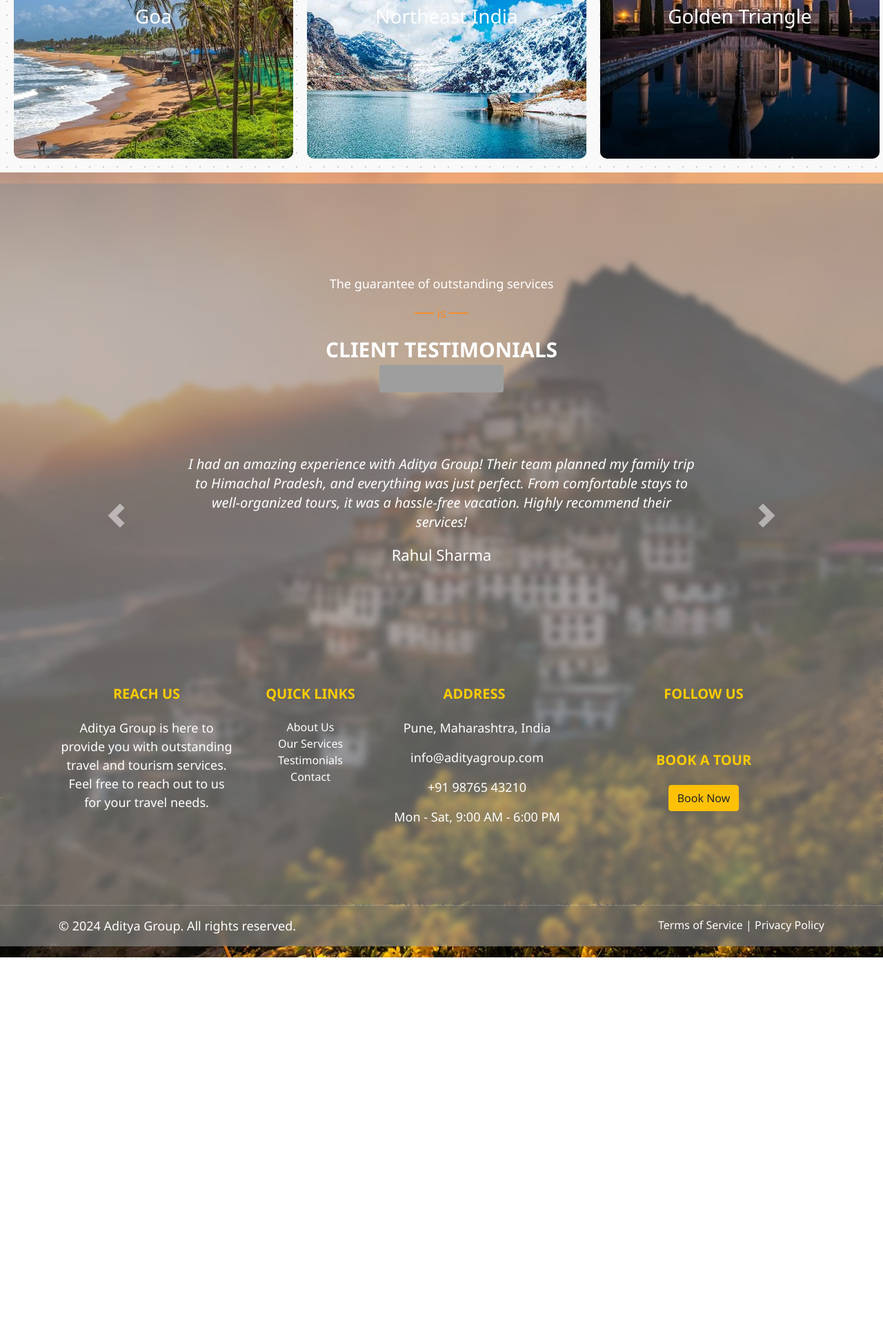
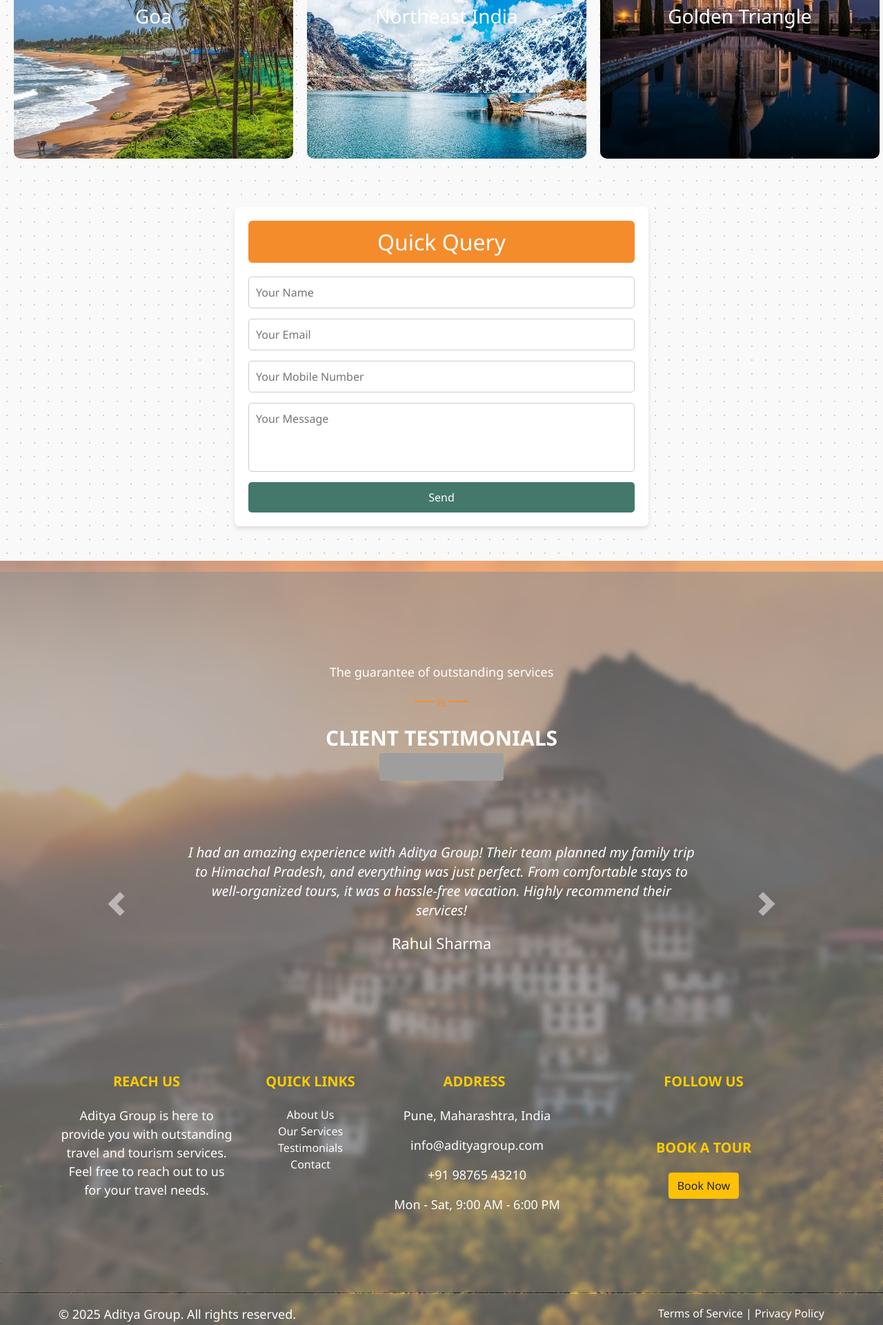
Before and after one commit to adityaghumatkar/aditya-group, a FastAPI app: page / in a window 1280 px wide. Shown: the part 3788-5709 px from the top of the page at 69% size. Before the commit the page ends 5176 px from the top, so only its background shows below. Run offline with FastAPI, Linux system fonts and the light colour scheme; grey boxes are pictures that could not be loaded.

Commit message:
about us and query added

```diff
--- a/static/css/styles.css
+++ b/static/css/styles.css
@@ -895,3 +895,54 @@ p {
         padding: 10px 0;
     }
 }
+
+/*Query section*/
+.query-section {
+    max-width: 600px;
+    margin: 50px auto;
+    padding: 20px;
+    background-color: #fff;
+    border-radius: 8px;
+    box-shadow: 0 4px 6px rgba(0, 0, 0, 0.1);
+  }
+  .query-section h2 {
+    text-align: center;
+    /* color: #333; */
+    margin-bottom: 20px;
+  }
+  .query-heading{
+    background-color: #f48c2c;
+    color: white;
+    padding: 2%;
+    border-radius: 6px;
+  }
+  .query-section form {
+    display: flex;
+    flex-direction: column;
+    gap: 15px;
+  }
+  .query-section input,
+  .query-section textarea {
+    width: 100%;
+    padding: 10px;
+    border: 1px solid #ccc;
+    border-radius: 5px;
+    font-size: 16px;
+  }
+  .query-section textarea {
+    resize: none;
+    height: 100px;
+  }
+  .query-section button {
+    padding: 10px 20px;
+    background-color: #44786b;
+    color: white;
+    font-size: 16px;
+    border: none;
+    border-radius: 5px;
+    cursor: pointer;
+    transition: background-color 0.3s ease;
+  }
+  .query-section button:hover {
+    background-color: #f48c2c;
+  }
--- a/static/js/script.js
+++ b/static/js/script.js
@@ -1,4 +1,4 @@
 function flipCard(element) {
-    const card = element.querySelector('.card');
-    card.classList.toggle('is-flipped');
+  const card = element.querySelector(".card");
+  card.classList.toggle("is-flipped");
 }
--- a/templates/about.html
+++ b/templates/about.html
@@ -33,7 +33,7 @@
     </section>
 
     <footer>
-        <p>&copy; 2024Aditya Group. All Rights Reserved.</p>
+        <p>&copy; 2025 Aditya Group. All Rights Reserved.</p>
     </footer>
 </body>
 </html>
--- a/templates/index.html
+++ b/templates/index.html
@@ -56,7 +56,7 @@
                         <a class="nav-link" href="#">Our Hotels</a>
                     </li>
                     <li class="nav-item dropdown">
-                        <a class="nav-link dropdown-toggle" href="#" id="aboutDropdown" role="button"
+                        <a class="nav-link dropdown-toggle" href="#reach-us" id="aboutDropdown" role="button"
                             data-bs-toggle="dropdown">About Us</a>
                         <ul class="dropdown-menu">
                             <li><a class="dropdown-item" href="#">Mission</a></li>
@@ -87,8 +87,8 @@
             <div class="underline-container"></div>
             <h1 class="text-center contaner-main-sub-heading">We are professional planners for <br>your vacations.</h1>
             <div class="btn-container">
-                <a href="about.html" class="btn btn-lg btn-custom ">Explore Our Packages</a>
-                <a href="about.html" class="btn btn-lg btn-custom ">About us</a>
+                <a href="#destination-grid" class="btn btn-lg btn-custom">Explore Our Packages</a>
+                <a href="#reach-us" class="btn btn-lg btn-custom ">About us</a>
             </div>
         </div>
     </div>
@@ -149,7 +149,7 @@
                             Leh Ladakh (J&K), Himachal Pradesh, Agra (U.P.), Rajasthan, Amritsar (Chandigarh), Delhi
                             etc. We provide many travel services such as airline ticketing, hotel booking, car & coach
                             rentals etc.</p>
-                        <a href="about.html" class="btn btn-lg btn-custom">About us</a>
+                        <a href="#reach-us" class="btn btn-lg btn-custom">About us</a>
                 </div>
             </div>
         </div>
@@ -175,7 +175,8 @@
                 </div>
                 <div>
                     <h4 class="about-us-info-sub-heading">Houseboat Service in Kerala</h4>
-                    <p class="about-us-info-text">Discover the best of Kerala backwater scenery with our Boat Services.</p>
+                    <p class="about-us-info-text">Discover the best of Kerala backwater scenery with our Boat Services.
+                    </p>
                 </div>
             </div>
         </div>
@@ -227,7 +228,8 @@
                 </div>
                 <div>
                     <h4 class="about-us-info-sub-heading">Forest trekking and camping</h4>
-                    <p class="about-us-info-text">If you are looking for camping tours in India then we have the best camping packages.</p>
+                    <p class="about-us-info-text">If you are looking for camping tours in India then we have the best
+                        camping packages.</p>
                 </div>
             </div>
             <div class="col-md-4 p-3 d-flex align-items-center">
@@ -253,7 +255,7 @@
         <h3 class="seperator-heading about-us-info-sub-heading">Lets Go now . . . Explore and Travel</h3>
     </div>
 
-    <div class="card-grid card-container-flip-main">
+    <div id="destination-grid" class="card-grid card-container-flip-main">
         <div class="card-container-flip">
             <div class="card-flip">
                 <div class="card-front-flip uttarakhand">
@@ -263,7 +265,7 @@
                     <p>
                         Haridwar | Rishikesh | Dehradun | Mussoorie | Auli |Nainital | Ranikhet | Kausani | Almora | Jim
                         Corbett | Char Dham Yatra | Do Dham Yatra | Yamnotri | Gangotri | Kedarnath | Badrinath</p>
-                    <a href="about.html" class="btn btn-lg btn-custom-explore">Explore</a>
+                    <a href="#query-sectio-id" class="btn btn-lg btn-custom-explore">Explore</a>
                 </div>
 
             </div>
@@ -277,7 +279,7 @@
                     <p>
                         Leh | Pangong | Nubra | Tsomoriri | Kargil
                     </p>
-                    <a href="about.html" class="btn btn-lg btn-custom-explore">Explore</a>
+                    <a href="#query-sectio-id" class="btn btn-lg btn-custom-explore">Explore</a>
                 </div>
 
             </div>
@@ -291,7 +293,7 @@
                     <p>
                         Shimla | Manali | Dharamsala | Dalhousie | Amritsar | Chandigarh | Kinnaur | Spiti Valley
                     </p>
-                    <a href="about.html" class="btn btn-lg btn-custom-explore">Explore</a>
+                    <a href="#query-sectio-id" class="btn btn-lg btn-custom-explore">Explore</a>
                 </div>
 
             </div>
@@ -305,7 +307,7 @@
                     <p>
                         Jaipur | Ranthambore | Ajmer | Pushkar |Jodhpur | Jaisalmer | Udaipur | Mt. Abu | Bikaner
                     </p>
-                    <a href="about.html" class="btn btn-lg btn-custom-explore">Explore</a>
+                    <a href="#query-sectio-id" class="btn btn-lg btn-custom-explore">Explore</a>
                 </div>
 
             </div>
@@ -319,7 +321,7 @@
                     <p>
                         Jammu | Katra | Patnitop | Pahalgam | Srinagar | Gulmarg | Sonmarg
                     </p>
-                    <a href="about.html" class="btn btn-lg btn-custom-explore">Explore</a>
+                    <a href="#query-sectio-id" class="btn btn-lg btn-custom-explore">Explore</a>
                 </div>
 
             </div>
@@ -333,7 +335,7 @@
                     <p>
                         Cochin | Munnar | Cheyyappara |Thekkady | Alleppey
                     </p>
-                    <a href="about.html" class="btn btn-lg btn-custom-explore">Explore</a>
+                    <a href="#query-sectio-id" class="btn btn-lg btn-custom-explore">Explore</a>
                 </div>
 
             </div>
@@ -347,7 +349,7 @@
                     <p>
                         North Goa | South Goa
                     </p>
-                    <a href="about.html" class="btn btn-lg btn-custom-explore">Explore</a>
+                    <a href="#query-sectio-id" class="btn btn-lg btn-custom-explore">Explore</a>
                 </div>
 
             </div>
@@ -361,7 +363,7 @@
                     <p>
                         Meghalaya | Shillong | Guwahati | Cheerapunji | Sikkim | Gangtok | Darjeeling
                     </p>
-                    <a href="about.html" class="btn btn-lg btn-custom-explore">Explore</a>
+                    <a href="#query-sectio-id" class="btn btn-lg btn-custom-explore">Explore</a>
                 </div>
 
             </div>
@@ -375,11 +377,22 @@
                     <p>
                         Delhi-Agra-Jaipur
                     </p>
-                    <a href="about.html" class="btn btn-lg btn-custom-explore">Explore</a>
+                    <a href="#query-sectio-id" class="btn btn-lg btn-custom-explore">Explore</a>
                 </div>
 
             </div>
         </div>
+    </div>
+
+    <div id="query-sectio-id" class="query-section">
+        <h2 class="query-heading">Quick Query</h2>
+        <form>
+            <input type="text" name="name" placeholder="Your Name" required>
+            <input type="email" name="email" placeholder="Your Email" required>
+            <input type="tel" name="mobile-number" placeholder="Your Mobile Number">
+            <textarea name="message" placeholder="Your Message" required></textarea>
+            <button type="submit">Send</button>
+        </form>
     </div>
 
     <footer class="footer text-white">
@@ -398,40 +411,54 @@
                     <div class="heading white-heading">
                         Client Testimonials
                     </div>
-                    <div id="testimonial4" class="carousel slide testimonial4_indicators testimonial4_control_button thumb_scroll_x swipe_x" data-ride="carousel" data-pause="hover" data-interval="5000" data-duration="2000">
+                    <div id="testimonial4"
+                        class="carousel slide testimonial4_indicators testimonial4_control_button thumb_scroll_x swipe_x"
+                        data-ride="carousel" data-pause="hover" data-interval="5000" data-duration="2000">
 
                         <div class="carousel-inner" role="listbox">
                             <div class="carousel-item active">
                                 <div class="testimonial4_slide">
 
-                                    <p>I had an amazing experience with Aditya Group! Their team planned my family trip to Himachal Pradesh, and everything was just perfect. From comfortable stays to well-organized tours, it was a hassle-free vacation. Highly recommend their services!</p>
+                                    <p>I had an amazing experience with Aditya Group! Their team planned my family trip
+                                        to Himachal Pradesh, and everything was just perfect. From comfortable stays to
+                                        well-organized tours, it was a hassle-free vacation. Highly recommend their
+                                        services!</p>
                                     <h4>Rahul Sharma</h4>
                                 </div>
                             </div>
                             <div class="carousel-item">
                                 <div class="testimonial4_slide">
-                                    <p>Aditya Group's houseboat service in Kerala was magical. The serene backwaters, delicious food, and the warm hospitality made it an unforgettable experience. Can't wait to book with them again!</p>
+                                    <p>Aditya Group's houseboat service in Kerala was magical. The serene backwaters,
+                                        delicious food, and the warm hospitality made it an unforgettable experience.
+                                        Can't wait to book with them again!</p>
                                     <h4>Sneha Nair</h4>
                                 </div>
                             </div>
                             <div class="carousel-item">
                                 <div class="testimonial4_slide">
 
-                                    <p>Our group tour to Rajasthan was an absolute delight. The itinerary was well thought out, and the team ensured we covered all the major attractions without feeling rushed. Kudos to Aditya Group for their excellent service!</p>
+                                    <p>Our group tour to Rajasthan was an absolute delight. The itinerary was well
+                                        thought out, and the team ensured we covered all the major attractions without
+                                        feeling rushed. Kudos to Aditya Group for their excellent service!</p>
                                     <h4>Arjun Patel</h4>
                                 </div>
                             </div>
                             <div class="carousel-item">
                                 <div class="testimonial4_slide">
 
-                                    <p>The honeymoon package to Leh Ladakh was simply breathtaking. The scenic views, cozy accommodations, and personalized touches made our trip extra special. Thank you, Aditya Group, for the memories!</p>
+                                    <p>The honeymoon package to Leh Ladakh was simply breathtaking. The scenic views,
+                                        cozy accommodations, and personalized touches made our trip extra special. Thank
+                                        you, Aditya Group, for the memories!</p>
                                     <h4>Priya Deshmukh</h4>
                                 </div>
                             </div>
                             <div class="carousel-item">
                                 <div class="testimonial4_slide">
 
-                                    <p>I booked an educational tour for my students through Aditya Group, and they managed everything so professionally. The kids had a wonderful learning experience, and the trip was safe and well-organized. Will definitely use their services again</p>
+                                    <p>I booked an educational tour for my students through Aditya Group, and they
+                                        managed everything so professionally. The kids had a wonderful learning
+                                        experience, and the trip was safe and well-organized. Will definitely use their
+                                        services again</p>
                                     <h4>Rohan Mehta</h4>
                                 </div>
                             </div>
@@ -449,16 +476,17 @@
             <div class="container py-5">
                 <div class="row">
                     <!-- Reach Us -->
-                    <div class="col-md-3">
+                    <div id="reach-us" class="col-md-3">
                         <h5 class="text-uppercase mb-4 font-weight-bold">Reach Us</h5>
-                        <p>Aditya Group is here to provide you with outstanding travel and tourism services. Feel free to reach out to us for your travel needs.</p>
+                        <p>Aditya Group is here to provide you with outstanding travel and tourism services. Feel free
+                            to reach out to us for your travel needs.</p>
                     </div>
 
                     <!-- Quick Links -->
                     <div class="col-md-2">
                         <h5 class="text-uppercase mb-4 font-weight-bold">Quick Links</h5>
                         <ul class="list-unstyled">
-                            <li><a href="#about" class="text-white text-decoration-none">About Us</a></li>
+                            <li><a href="#reach-us" class="text-white text-decoration-none">About Us</a></li>
                             <li><a href="#services" class="text-white text-decoration-none">Our Services</a></li>
                             <li><a href="#testimonials" class="text-white text-decoration-none">Testimonials</a></li>
                             <li><a href="#contact" class="text-white text-decoration-none">Contact</a></li>
@@ -477,10 +505,14 @@
                     <!-- Social Media & Booking -->
                     <div class="col-md-4">
                         <h5 class="text-uppercase mb-4 font-weight-bold">Follow Us</h5>
-                        <a href="https://www.facebook.com" class="text-white text-decoration-none me-3"><i class="fab fa-facebook fa-lg"></i></a>
-                        <a href="https://www.instagram.com" class="text-white text-decoration-none me-3"><i class="fab fa-instagram fa-lg"></i></a>
-                        <a href="https://www.twitter.com" class="text-white text-decoration-none me-3"><i class="fab fa-twitter fa-lg"></i></a>
-                        <a href="https://www.linkedin.com" class="text-white text-decoration-none me-3"><i class="fab fa-linkedin fa-lg"></i></a>
+                        <a href="https://www.facebook.com" class="text-white text-decoration-none me-3"><i
+                                class="fab fa-facebook fa-lg"></i></a>
+                        <a href="https://www.instagram.com" class="text-white text-decoration-none me-3"><i
+                                class="fab fa-instagram fa-lg"></i></a>
+                        <a href="https://www.twitter.com" class="text-white text-decoration-none me-3"><i
+                                class="fab fa-twitter fa-lg"></i></a>
+                        <a href="https://www.linkedin.com" class="text-white text-decoration-none me-3"><i
+                                class="fab fa-linkedin fa-lg"></i></a>
                         <br><br>
                         <h5 class="text-uppercase mb-4 font-weight-bold">Book a Tour</h5>
                         <a href="#book" class="btn btn-warning">Book Now</a>
@@ -492,7 +524,7 @@
         <!-- Bottom Footer -->
         <div class="footer-bottom py-3">
             <div class="container d-flex justify-content-between">
-                <p class="mb-0">© 2024 Aditya Group. All rights reserved.</p>
+                <p class="mb-0">© 2025 Aditya Group. All rights reserved.</p>
                 <div>
                     <a href="#" class="text-white text-decoration-none">Terms of Service</a> |
                     <a href="#" class="text-white text-decoration-none">Privacy Policy</a>
```
